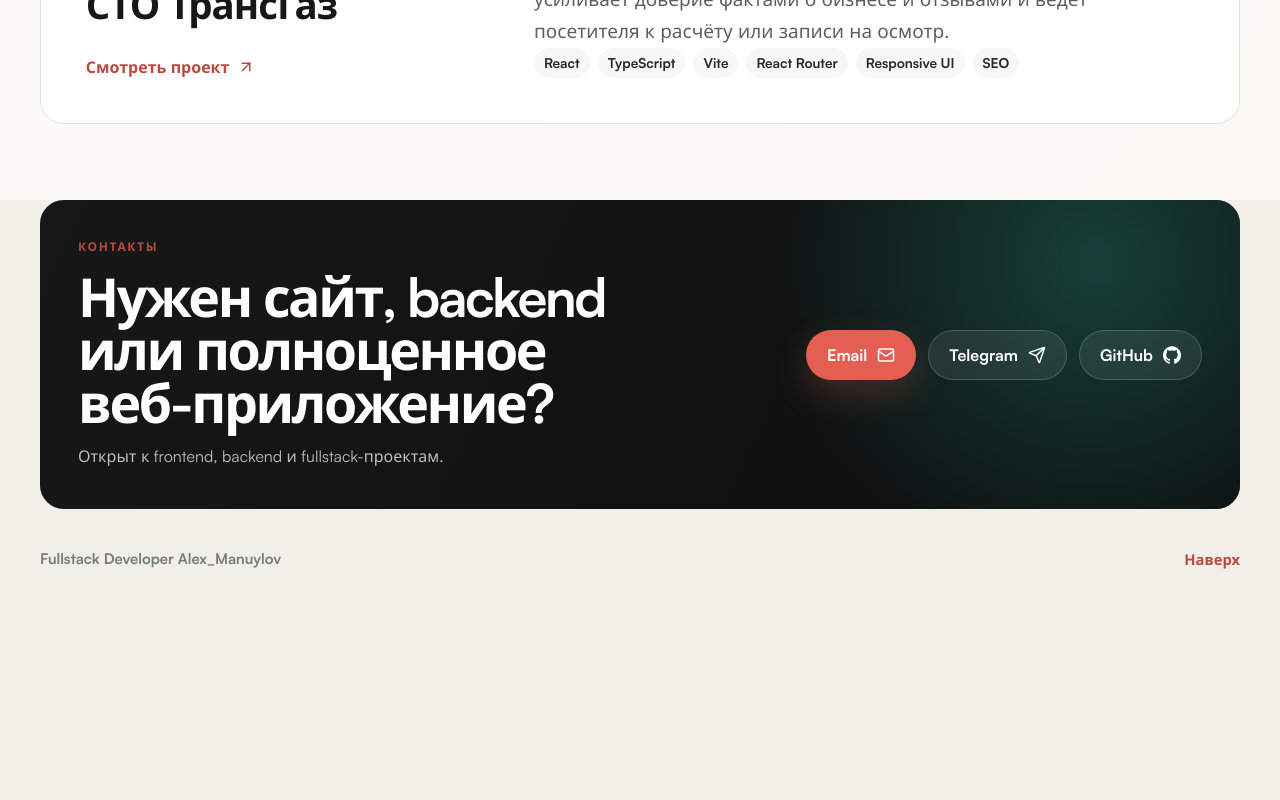
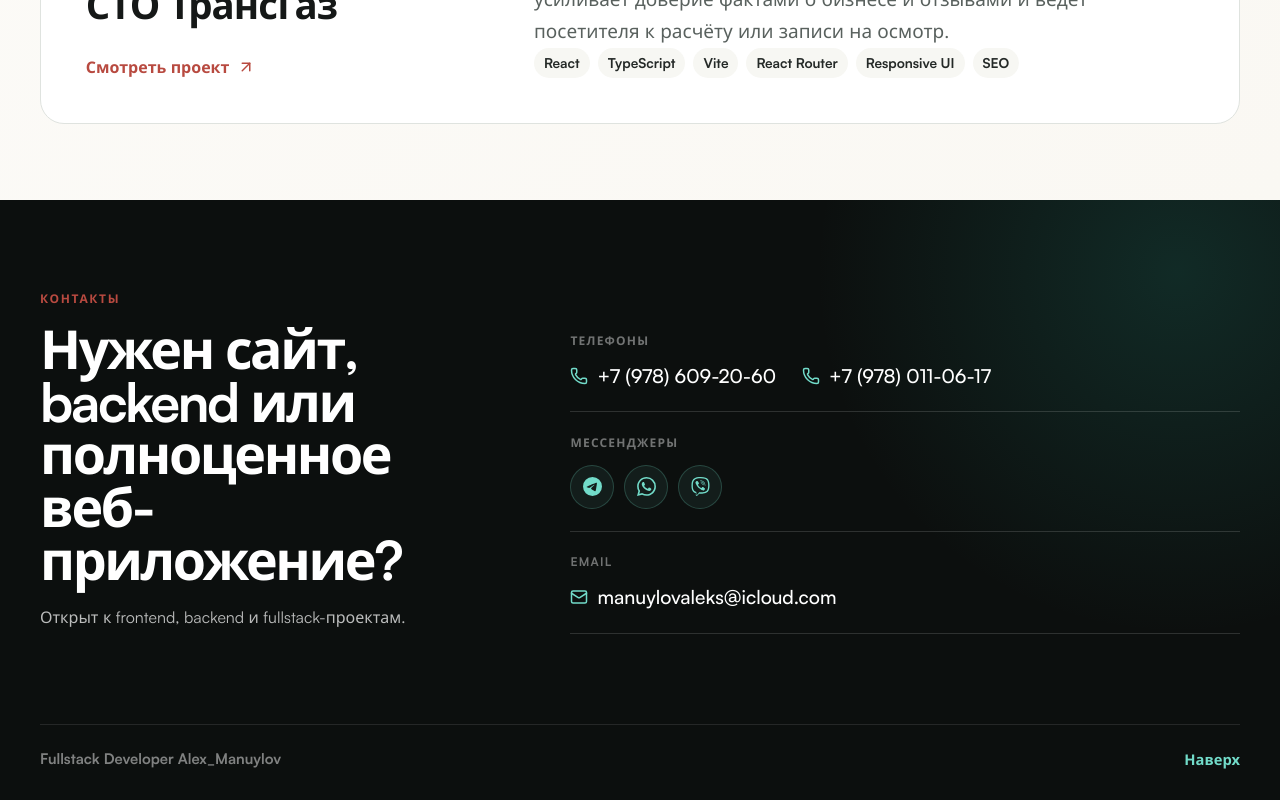
Before and after one commit to Aleks-man/portfolio, a React (Vite) app: page / in a window 1280 px wide. Shown: the part 4843-5643 px from the top of the page. Before the commit the page ends 5447 px from the top, so only its background shows below. Built offline with nearby package versions, Linux system fonts and the light colour scheme.

Commit message:
style: simplify footer contact groups

```diff
--- a/src/components/ContactSection.tsx
+++ b/src/components/ContactSection.tsx
@@ -1,5 +1,5 @@
-import { Mail, Send } from 'lucide-react'
-import { SiGithub } from 'react-icons/si'
+import { Mail, Phone } from 'lucide-react'
+import { SiTelegram, SiViber, SiWhatsapp } from 'react-icons/si'
 import type { PortfolioContent } from '../content/portfolio'
 
 type ContactSectionProps = {
@@ -9,34 +9,32 @@ type ContactSectionProps = {
 export function ContactSection({ contact }: ContactSectionProps) {
   return (
     <section className="contact" id="contact">
-      <div>
+      <div className="contact__intro">
         <p className="section__kicker">{contact.kicker}</p>
         <h2>{contact.title}</h2>
         <p>{contact.text}</p>
       </div>
-      <div className="contact__actions">
-        <a className="button button--primary" href={contact.emailHref}>
-          {contact.email}
-          <Mail size={18} aria-hidden="true" />
-        </a>
-        <a
-          className="button button--secondary"
-          href={contact.telegramHref}
-          target="_blank"
-          rel="noreferrer"
-        >
-          {contact.telegram}
-          <Send size={18} aria-hidden="true" />
-        </a>
-        <a
-          className="button button--secondary"
-          href={contact.githubHref}
-          target="_blank"
-          rel="noreferrer"
-        >
-          {contact.github}
-          <SiGithub size={18} aria-hidden="true" />
-        </a>
+
+      <div className="contact__panel">
+        <div className="contact__group">
+          <p>{contact.phonesLabel}</p>
+          <div className="contact__phones">
+            <a href={contact.phoneHref}><Phone aria-hidden="true" />{contact.phone}</a>
+            <a href={contact.messengerPhoneHref}><Phone aria-hidden="true" />{contact.messengerPhone}</a>
+          </div>
+        </div>
+        <div className="contact__group">
+          <p>{contact.messengersLabel}</p>
+          <div className="contact__messengers">
+            <a href={contact.telegramHref} target="_blank" rel="noreferrer" aria-label={contact.telegram}><SiTelegram aria-hidden="true" /></a>
+            <a href={contact.whatsappHref} target="_blank" rel="noreferrer" aria-label="WhatsApp"><SiWhatsapp aria-hidden="true" /></a>
+            <a href={contact.viberHref} aria-label="Viber"><SiViber aria-hidden="true" /></a>
+          </div>
+        </div>
+        <div className="contact__group">
+          <p>{contact.email}</p>
+          <a className="contact__email" href={contact.emailHref}><Mail aria-hidden="true" />{contact.emailAddress}</a>
+        </div>
       </div>
     </section>
   )
--- a/src/components/PageFooter.tsx
+++ b/src/components/PageFooter.tsx
@@ -1,15 +1,20 @@
 import type { PortfolioContent } from '../content/portfolio'
 import { Link } from 'react-router-dom'
+import { ContactSection } from './ContactSection'
 
 type PageFooterProps = {
   footer: PortfolioContent['footer']
+  contact: PortfolioContent['contact']
 }
 
-export function PageFooter({ footer }: PageFooterProps) {
+export function PageFooter({ footer, contact }: PageFooterProps) {
   return (
-    <footer className="footer">
-      <span>{footer.title}</span>
-      <Link to="/#top">{footer.top}</Link>
+    <footer className="site-footer">
+      <ContactSection contact={contact} />
+      <div className="footer">
+        <span>{footer.title}</span>
+        <Link to="/#top">{footer.top}</Link>
+      </div>
     </footer>
   )
 }
--- a/src/components/layout/SiteLayout.tsx
+++ b/src/components/layout/SiteLayout.tsx
@@ -26,7 +26,7 @@ export function SiteLayout({
         />
       </header>
       <main>{children}</main>
-      <PageFooter footer={portfolio.footer} />
+      <PageFooter footer={portfolio.footer} contact={portfolio.contact} />
     </div>
   )
 }
--- a/src/content/portfolio.ts
+++ b/src/content/portfolio.ts
@@ -318,11 +318,18 @@ export const content = {
       title: "Ready to build something clean and useful?",
       text: "I am open to frontend, backend, and fullstack web projects.",
       email: "Email",
+      emailAddress: "manuylovaleks@icloud.com",
       emailHref: "mailto:manuylovaleks@icloud.com",
+      phone: "+7 (978) 609-20-60",
+      phoneHref: "tel:+79786092060",
+      phonesLabel: "Phones",
       telegram: "Telegram",
       telegramHref: "https://t.me/Aleks_Manuilov",
-      github: "GitHub",
-      githubHref: "https://github.com/Aleks-man",
+      whatsappHref: "https://wa.me/79780110617",
+      viberHref: "viber://chat?number=%2B79780110617",
+      messengerPhone: "+7 (978) 011-06-17",
+      messengerPhoneHref: "tel:+79780110617",
+      messengersLabel: "Messengers",
     },
     footer: {
       title: "Fullstack Developer Alex_Manuylov",
@@ -647,11 +654,18 @@ export const content = {
       title: "Нужен сайт, backend или полноценное веб-приложение?",
       text: "Открыт к frontend, backend и fullstack-проектам.",
       email: "Email",
+      emailAddress: "manuylovaleks@icloud.com",
       emailHref: "mailto:manuylovaleks@icloud.com",
+      phone: "+7 (978) 609-20-60",
+      phoneHref: "tel:+79786092060",
+      phonesLabel: "Телефоны",
       telegram: "Telegram",
       telegramHref: "https://t.me/Aleks_Manuilov",
-      github: "GitHub",
-      githubHref: "https://github.com/Aleks-man",
+      whatsappHref: "https://wa.me/79780110617",
+      viberHref: "viber://chat?number=%2B79780110617",
+      messengerPhone: "+7 (978) 011-06-17",
+      messengerPhoneHref: "tel:+79780110617",
+      messengersLabel: "Мессенджеры",
     },
     footer: {
       title: "Fullstack Developer Alex_Manuylov",
--- a/src/pages/AboutPage.tsx
+++ b/src/pages/AboutPage.tsx
@@ -1,5 +1,4 @@
 import { AboutOverview } from '../components/AboutOverview'
-import { ContactSection } from '../components/ContactSection'
 import { StackSection } from '../components/StackSection'
 import type { PortfolioContent } from '../content/portfolio'
 
@@ -12,7 +11,6 @@ export function AboutPage({ portfolio }: AboutPageProps) {
     <div className="page-content about-page" id="top">
       <AboutOverview about={portfolio.aboutPage} />
       <StackSection stack={portfolio.stack} />
-      <ContactSection contact={portfolio.contact} />
     </div>
   )
 }
--- a/src/pages/HomePage.tsx
+++ b/src/pages/HomePage.tsx
@@ -1,4 +1,3 @@
-import { ContactSection } from '../components/ContactSection'
 import { HeroSection } from '../components/HeroSection'
 import { OverviewSection } from '../components/OverviewSection'
 import { ProjectsSection } from '../components/ProjectsSection'
@@ -16,7 +15,6 @@ export function HomePage({ portfolio }: HomePageProps) {
       </section>
       <OverviewSection overview={portfolio.overview} />
       <ProjectsSection projects={portfolio.projects} />
-      <ContactSection contact={portfolio.contact} />
     </>
   )
 }
--- a/src/pages/ProjectDetailPage.tsx
+++ b/src/pages/ProjectDetailPage.tsx
@@ -2,7 +2,6 @@ import { ArrowLeft, ChevronLeft, ChevronRight, ExternalLink, X } from 'lucide-re
 import { SiGithub } from 'react-icons/si'
 import { Link, Navigate, useParams } from 'react-router-dom'
 import { useEffect, useState } from 'react'
-import { ContactSection } from '../components/ContactSection'
 import type { PortfolioContent } from '../content/portfolio'
 
 type ProjectDetailPageProps = { portfolio: PortfolioContent }
@@ -100,8 +99,6 @@ export function ProjectDetailPage({ portfolio }: ProjectDetailPageProps) {
           ))}
         </section>
       </main>
-      <ContactSection contact={portfolio.contact} />
-
       {activeImageIndex !== null && (
         <div
           className="project-lightbox"
--- a/src/pages/ProjectsPage.tsx
+++ b/src/pages/ProjectsPage.tsx
@@ -1,6 +1,5 @@
 import { ArrowUpRight } from 'lucide-react'
 import { Link } from 'react-router-dom'
-import { ContactSection } from '../components/ContactSection'
 import type { PortfolioContent } from '../content/portfolio'
 
 type ProjectsPageProps = {
@@ -52,7 +51,6 @@ export function ProjectsPage({ portfolio }: ProjectsPageProps) {
         </div>
       </section>
 
-      <ContactSection contact={portfolio.contact} />
     </div>
   )
 }
--- a/src/pages/ServicesPage.tsx
+++ b/src/pages/ServicesPage.tsx
@@ -1,4 +1,3 @@
-import { ContactSection } from '../components/ContactSection'
 import { ProcessSection } from '../components/ProcessSection'
 import { ServicesOverview } from '../components/ServicesOverview'
 import { StackSection } from '../components/StackSection'
@@ -14,7 +13,6 @@ export function ServicesPage({ portfolio }: ServicesPageProps) {
       <ServicesOverview services={portfolio.servicesPage} />
       <ProcessSection process={portfolio.process} />
       <StackSection stack={portfolio.stack} />
-      <ContactSection contact={portfolio.contact} />
     </div>
   )
 }
--- a/src/styles/sections.css
+++ b/src/styles/sections.css
@@ -579,65 +579,131 @@
 }
 
 /* Contact and footer */
+.site-footer {
+  position: relative;
+  overflow: hidden;
+  background:
+    radial-gradient(circle at 92% 12%, rgba(38, 153, 135, 0.2), transparent 28%),
+    var(--dark-deep);
+}
+
 .contact {
   position: relative;
-  overflow: hidden;
-  margin-bottom: 40px;
-  padding: 38px;
+  padding: clamp(64px, 7vw, 92px) 0;
   display: grid;
-  grid-template-columns: minmax(0, 1fr) auto;
-  gap: 32px;
-  align-items: center;
-  border-radius: var(--radius-lg);
-  background: var(--dark);
+  grid-template-columns: minmax(280px, 0.78fr) minmax(460px, 1.22fr);
+  gap: clamp(48px, 8vw, 112px);
+  align-items: start;
   color: rgba(255, 255, 255, 0.72);
 }
 
-.contact::before {
-  content: '';
-  position: absolute;
-  inset: 0;
-  background:
-    radial-gradient(circle at 88% 20%, rgba(38, 153, 135, 0.34), transparent 30%),
-    linear-gradient(115deg, rgba(21, 24, 23, 0.3), rgba(12, 15, 14, 0.96));
-  pointer-events: none;
-}
-
-.contact > * {
-  position: relative;
-  z-index: 1;
-}
-
 .contact h2 {
-  max-width: 760px;
+  max-width: 600px;
   color: var(--white);
 }
 
-.contact p:not(.section__kicker) {
+.contact__intro > p:not(.section__kicker) {
   max-width: 650px;
-  margin-top: 14px;
+  margin-top: 18px;
   line-height: 1.7;
 }
 
-.contact__actions {
-  margin-top: 0;
-  justify-content: flex-end;
+.contact__panel {
+  min-width: 0;
+  padding-top: 42px;
+}
+
+.contact__group {
+  padding: 22px 0;
+  border-bottom: 1px solid rgba(255, 255, 255, 0.14);
+}
+
+.contact__group:first-child {
+  padding-top: 0;
+}
+
+.contact__group > p {
+  margin: 0 0 14px;
+  color: rgba(255, 255, 255, 0.42);
+  font-size: var(--text-xs);
+  font-weight: 750;
+  letter-spacing: 0.1em;
+  text-transform: uppercase;
+}
+
+.contact__phones {
+  display: flex;
+  flex-wrap: wrap;
+  gap: 10px 26px;
+}
+
+.contact__phones a,
+.contact__email {
+  display: inline-flex;
+  align-items: center;
+  gap: 9px;
+  color: var(--white);
+  font-size: clamp(1rem, 1.8vw, 1.2rem);
+  font-weight: 600;
+  text-decoration: none;
+}
+
+.contact__phones a:hover,
+.contact__email:hover {
+  color: var(--teal-light);
+}
+
+.contact__messengers {
+  display: flex;
+  gap: 10px;
+}
+
+.contact__messengers a {
+  width: 44px;
+  height: 44px;
+  display: grid;
+  place-items: center;
+  border: 1px solid rgba(114, 219, 201, 0.22);
+  border-radius: 50%;
+  color: var(--teal-light);
+  background: rgba(114, 219, 201, 0.07);
+  text-decoration: none;
+  transition: border-color var(--duration-fast) ease, background var(--duration-fast) ease;
+}
+
+.contact__messengers a:hover {
+  border-color: rgba(114, 219, 201, 0.52);
+  background: rgba(114, 219, 201, 0.14);
+  transform: translateY(-2px);
+}
+
+.contact__messengers svg {
+  width: 19px;
+  height: 19px;
+}
+
+.contact__phones svg,
+.contact__email svg {
+  width: 18px;
+  height: 18px;
+  color: var(--teal-light);
 }
 
 .footer {
   width: var(--container);
   margin: 0 auto;
-  padding: 0 0 34px;
+  padding: 24px 0 30px;
   display: flex;
   align-items: center;
   justify-content: space-between;
   gap: 20px;
-  color: var(--muted-2);
+  border-top: 1px solid rgba(255, 255, 255, 0.1);
+  color: rgba(255, 255, 255, 0.48);
   font-size: 0.92rem;
   font-weight: 750;
 }
 
 .footer a {
-  color: var(--coral-dark);
+  color: var(--teal-light);
   text-decoration: none;
 }
```
Also changed, not shown: src/styles/responsive.css (+11 -14 lines).
